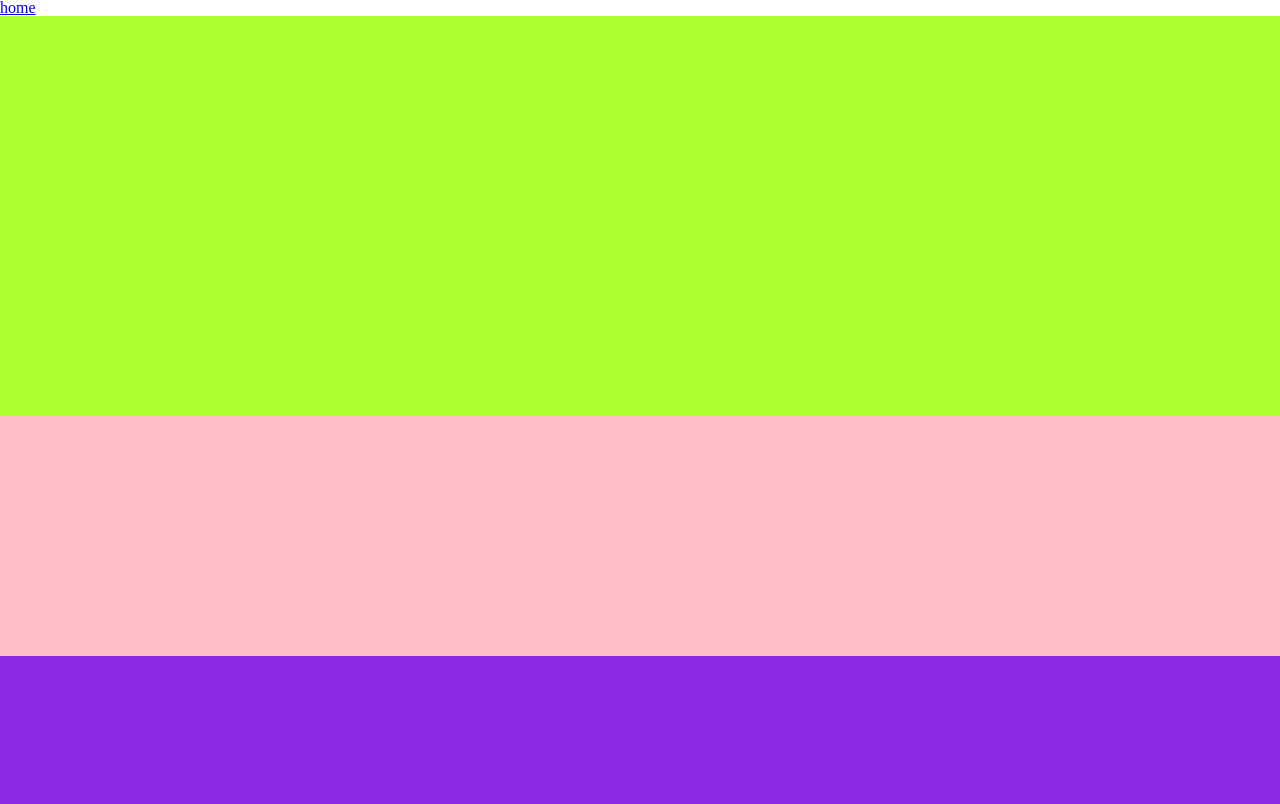
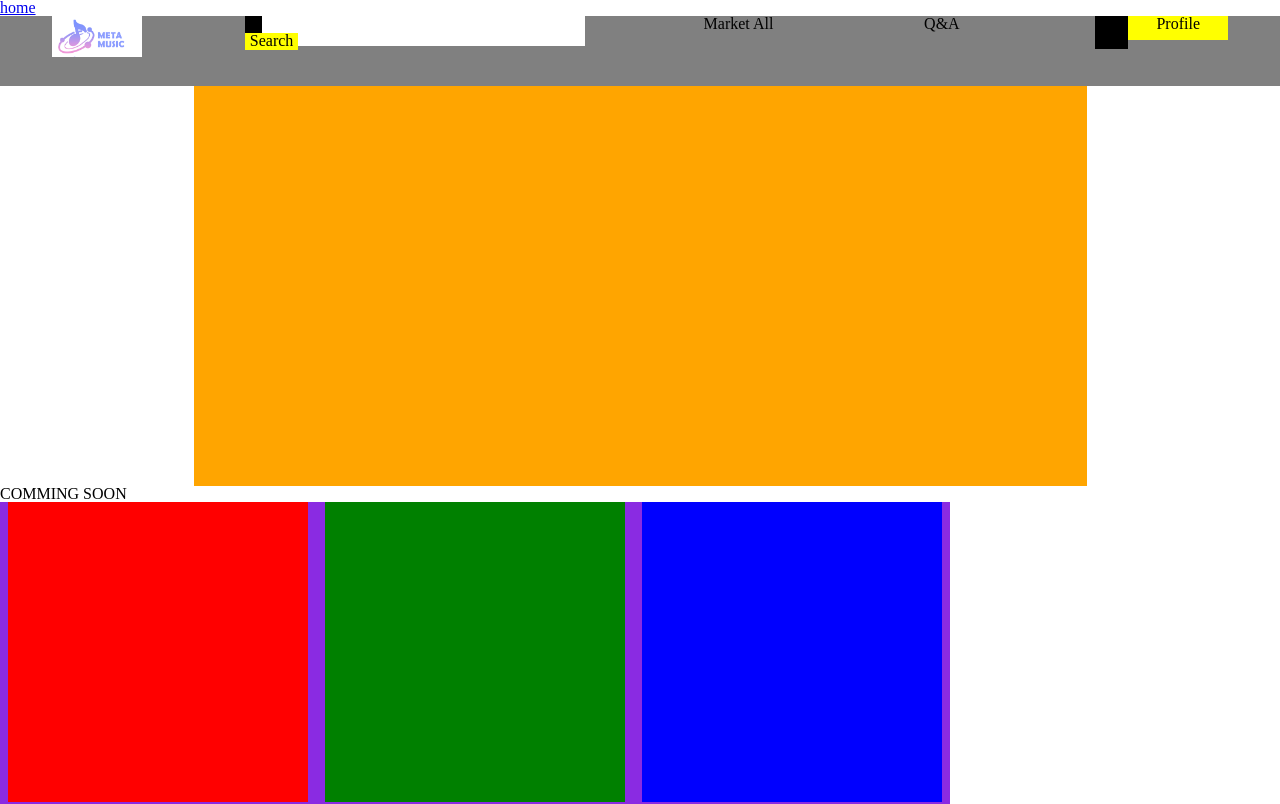
Before and after one commit to nity-su/nft-marketplace, a React (Create React App) app: page / in a window 1280 px wide. Shown: the top 804 px of the page. Built offline with nearby package versions, Linux system fonts and the light colour scheme.

Commit message:
IntroPage

```diff
--- a/src/Router.js
+++ b/src/Router.js
@@ -2,6 +2,7 @@ import React from "react";
 import { Route, Routes, BrowserRouter } from "react-router-dom";
 import Layout from "./components/Layout";
 import Home from "./pages/Home";
+import Tradeplace from "./pages/Tradeplace";
 
 export default function Router() {
   return (
@@ -9,6 +10,7 @@ export default function Router() {
       <Routes>
         <Route path="/" element={<Layout />}>
           <Route index element={<Home />}></Route>
+          <Route path="/tradeplace" element={<Tradeplace></Tradeplace>}></Route>
         </Route>
       </Routes>
     </BrowserRouter>
--- a/src/components/organisms/home/Introduce.js
+++ b/src/components/organisms/home/Introduce.js
@@ -1,15 +1,167 @@
+import React from "react";
 import styled from "styled-components";
+import LogoImg from "../../assets/images/metamusic_test_logo.png";
 
-const Container = styled.div`
+const BackGroundBox = styled.div`
   width: 100%;
-  height: 50vh;
-  background-color: greenyellow;
+  height: 867px;
+  background-size: cover;
 `;
 
-export default function Introduce() {
+const NaviBox = styled.div`
+  width: 100%;
+  height: 70px;
+  background-color: gray;
+  display: flex;
+  flex-direction: row;
+  justify-content: space-around;
+`;
+
+const LogoBox = styled.div`
+  width: 90px;
+  height: 50px;
+  background-image: url(${LogoImg});
+  background-repeat: no-repeat;
+  background-size: contain;
+`;
+
+const SearchBox = styled.div`
+  width: 340px;
+  height: 30px;
+  border-radius: 30;
+  background-color: white;
+  flex-direction: row;
+`;
+
+const LensBox = styled.div`
+  width: 17px;
+  height: 17px;
+  display: flex;
+  justify-content: center;
+  background-color: black;
+`;
+
+const LensTextBox = styled.div`
+  width: 53px;
+  height: 17px;
+  display: flex;
+  justify-content: center;
+  background-color: yellow;
+  text-decoration-color: gray;
+`;
+
+const MarketAllBox = styled.div`
+  width: 100px;
+  height: 24px;
+  display: flex;
+  justify-content: center;
+`;
+
+const QnABox = styled.div`
+  width: 100px;
+  height: 24px;
+  display: flex;
+  justify-content: center;
+`;
+
+const ProfileBox = styled.div`
+  display: flex;
+  justify-content: center;
+  flex-direction: row;
+`;
+
+const ProfileImgBox = styled.div`
+  width: 33px;
+  height: 33px;
+  background-color: black;
+`;
+
+const ProfileTextBox = styled.div`
+  width: 100px;
+  height: 24px;
+  display: flex;
+  justify-content: center;
+  background-color: yellow;
+  text-decoration-color: gray;
+`;
+
+const MetaMusicIntroBox = styled.div`
+  display: flex;
+  flex-direction: row;
+  justify-content: center;
+`;
+
+const MetaMusicIntro = styled.div`
+  width: 893px;
+  height: 400px;
+  background-color: orange;
+`;
+
+const CommingSoonContainer = styled.div`
+  width: 1000px;
+  height: 381px;
+  justify-content: flex-start;
+  flex-direction: column;
+  display: flex;
+  background-color: white;
+`;
+
+const CommingSoonTitle = styled.div``;
+
+const CommingSoonImgBox = styled.div`
+  width: 950px;
+  height: 350px;
+  background-color: blueviolet;
+  display: flex;
+  justify-content: space-around;
+`;
+
+const CommingSoonImg1 = styled.div`
+  width: 300px;
+  height: 300px;
+  background-color: red;
+`;
+
+const CommingSoonImg2 = styled.div`
+  width: 300px;
+  height: 300px;
+  background-color: green;
+`;
+
+const CommingSoonImg3 = styled.div`
+  width: 300px;
+  height: 300px;
+  background-color: blue;
+`;
+
+function Introduce() {
   return (
-    <>
-      <Container />
-    </>
+    <BackGroundBox>
+      <NaviBox>
+        <LogoBox></LogoBox>
+        <SearchBox>
+          <LensBox></LensBox> <LensTextBox>Search</LensTextBox>
+        </SearchBox>
+        <MarketAllBox>Market All</MarketAllBox>
+        <QnABox>Q&A</QnABox>
+        <ProfileBox>
+          <ProfileImgBox></ProfileImgBox>
+          <ProfileTextBox>Profile</ProfileTextBox>
+        </ProfileBox>
+      </NaviBox>
+      <MetaMusicIntroBox>
+        <MetaMusicIntro></MetaMusicIntro>
+      </MetaMusicIntroBox>
+      <CommingSoonContainer>
+        <CommingSoonTitle>COMMING SOON</CommingSoonTitle>
+        <CommingSoonImgBox>
+          <CommingSoonImg1></CommingSoonImg1>
+          <CommingSoonImg2></CommingSoonImg2>
+          <CommingSoonImg3></CommingSoonImg3>
+        </CommingSoonImgBox>
+      </CommingSoonContainer>
+    </BackGroundBox>
   );
 }
+
+export default Introduce;
--- /dev/null
+++ b/src/components/organisms/tradeplace/TradePlaceImgNewJean.js
@@ -0,0 +1,28 @@
+import React from "react";
+import styled from "styled-components";
+import NewjeansImg from "../tradeplace/newjeans.png";
+
+const Container = styled.div`
+  left: 37px;
+  top: 53px;
+  position: absolute;
+  display: flex;
+  justify-content: center;
+  align-items: center;
+`;
+
+const NewjeansContainer = styled.div`
+  width: 399px;
+  height: 381px;
+  background-image: url(${NewjeansImg});
+`;
+
+function TradePlaceImgNewJeans() {
+  return (
+    <Container>
+      <NewjeansContainer></NewjeansContainer>
+    </Container>
+  );
+}
+
+export default TradePlaceImgNewJeans;
--- /dev/null
+++ b/src/pages/Tradeplace.js
@@ -0,0 +1,34 @@
+import React from "react";
+import styled from "styled-components";
+import TradePlaceImgNewJeans from "@components/organisms/tradeplace/TradePlaceImgNewJean";
+
+const TradeplaceContainer = styled.div`
+  display: flex;
+  flex-direction: row;
+  justify-content: flex-start;
+`;
+
+const LeftBox = styled.div`
+  width: 450px;
+  height: 867px;
+  background-color: orange;
+`;
+
+const RightBox = styled.div`
+  width: 574px;
+  height: 867px;
+  background-color: skyblue;
+`;
+
+function Tradeplace() {
+  return (
+    <TradeplaceContainer>
+      <LeftBox>
+        <TradePlaceImgNewJeans></TradePlaceImgNewJeans>
+      </LeftBox>
+      <RightBox></RightBox>
+    </TradeplaceContainer>
+  );
+}
+
+export default Tradeplace;
```
Also changed, not shown: src/components/assets/images/metamusic_test_logo.png (added), src/components/organisms/tradeplace/newjeans.png (added).
